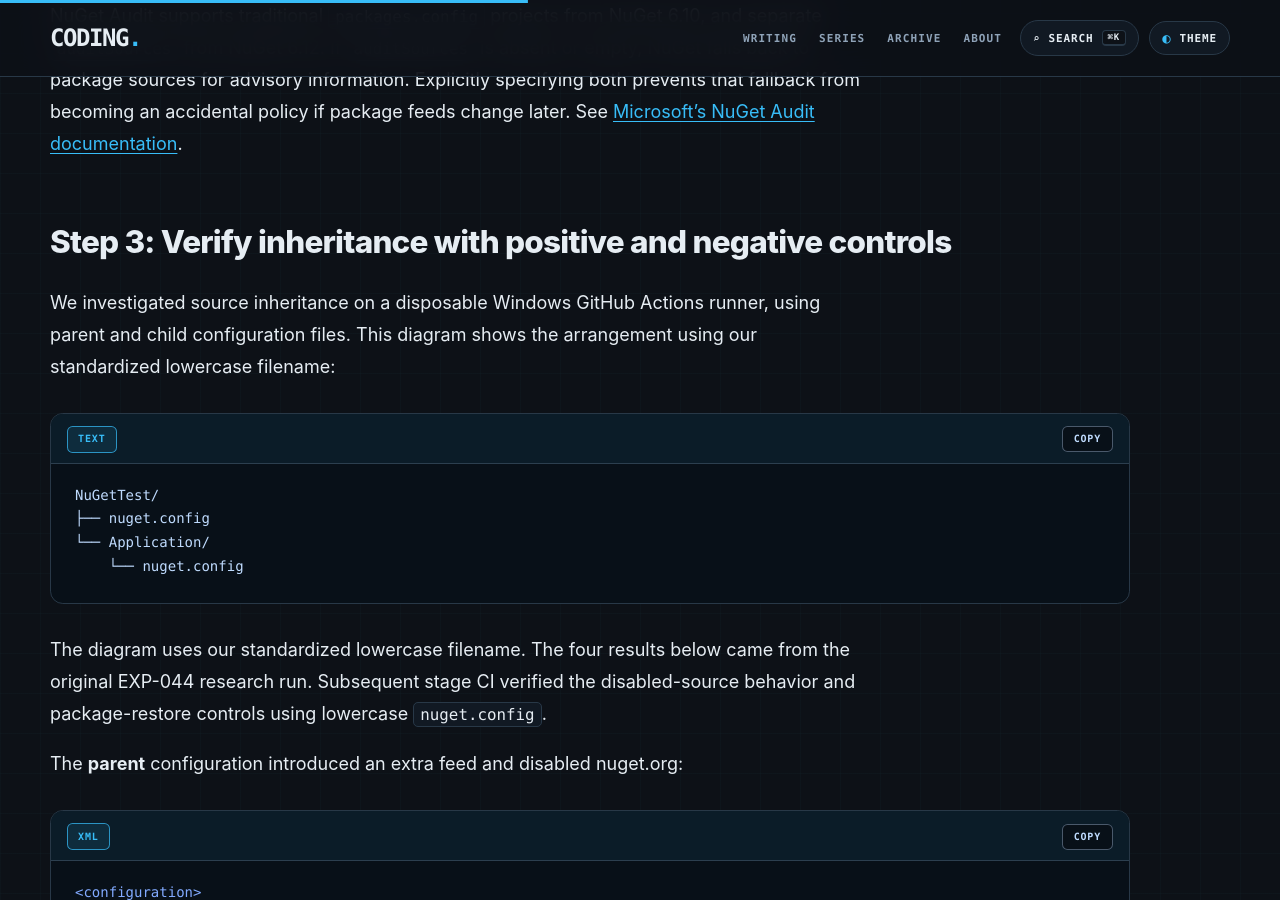
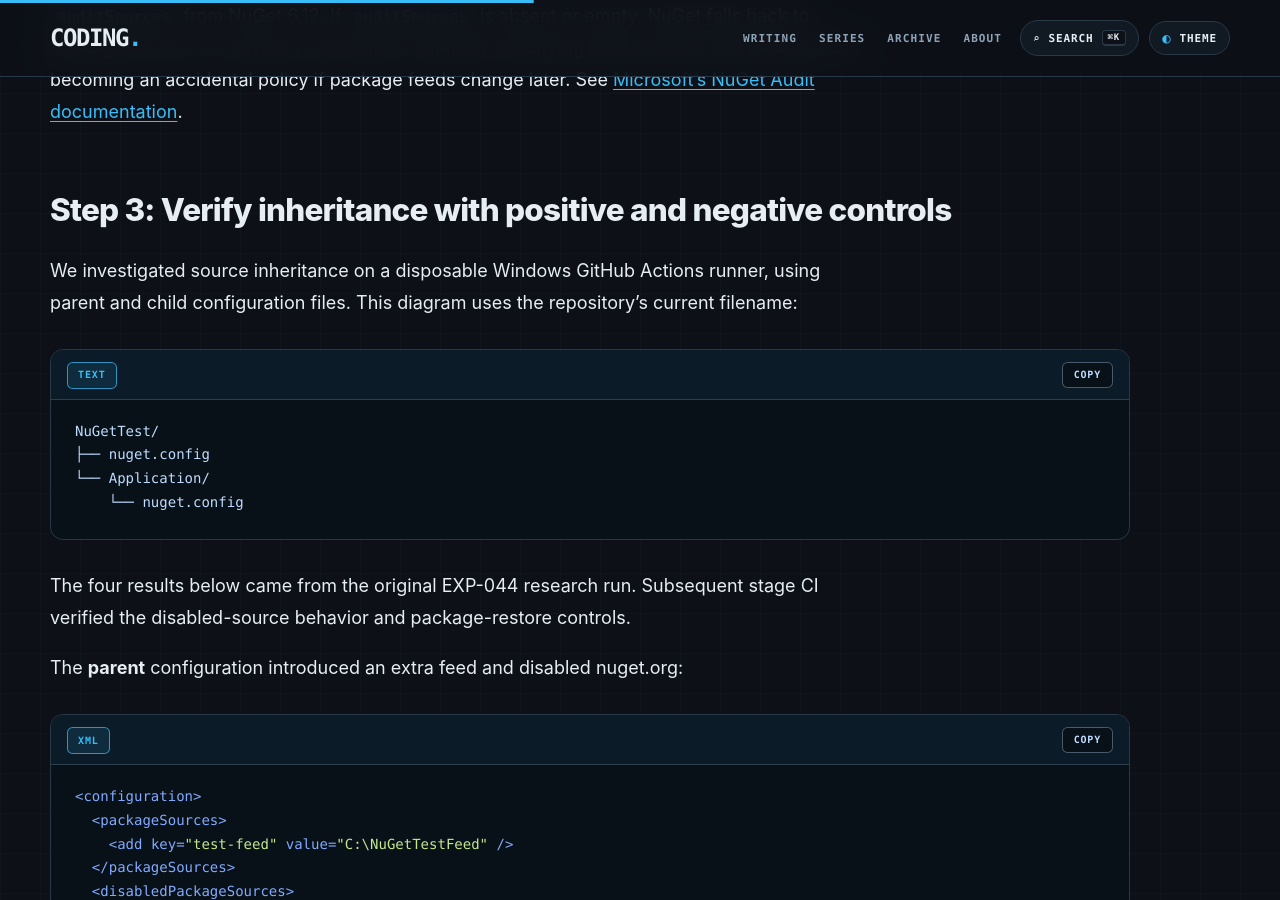
Before and after one commit to infoconex/coding-blog, a Jekyll site: the page built from post/2026/11/10/nuget-config-dotnet-framework-control-package-sources/index.md, in a window 1280 px wide and 900 px high, scrolled down 6627 px. Built offline with Jekyll 4.4.1, drawn with Linux system fonts in a browser that asks for light colours; some of the changed text lies outside the part shown.

Commit message:
Trim repeated nuget.config filename-casing commentary

````diff
--- a/post/2026/11/10/nuget-config-dotnet-framework-control-package-sources/index.md
+++ b/post/2026/11/10/nuget-config-dotnet-framework-control-package-sources/index.md
@@ -112,7 +112,7 @@
 
 We use lowercase `nuget.config` throughout our examples. NuGet recognizes several filename spellings during automatic discovery on case-sensitive file systems; its [commit-pinned implementation](https://github.com/NuGet/NuGet.Client/blob/59daae5c6fb0c9655e00fd70169b905463c29147/src/NuGet.Core/NuGet.Configuration/Settings/Settings.cs#L24-L43) explicitly prefers lowercase.
 
-When using `--configfile`, supply the filename's actual spelling. The RecordSift modernization case study now uses lowercase `nuget.config` consistently.
+When using `--configfile`, supply the filename's actual spelling.
 
 ## Step 2: Declare an explicit package-source policy
 
@@ -172,7 +172,7 @@
 
 ## Step 3: Verify inheritance with positive and negative controls
 
-We investigated source inheritance on a disposable Windows GitHub Actions runner, using parent and child configuration files. This diagram shows the arrangement using our standardized lowercase filename:
+We investigated source inheritance on a disposable Windows GitHub Actions runner, using parent and child configuration files. This diagram uses the repository's current filename:
 
 ```text
 NuGetTest/
@@ -181,7 +181,7 @@
     └── nuget.config
 ```
 
-The diagram uses our standardized lowercase filename. The four results below came from the original EXP-044 research run. Subsequent stage CI verified the disabled-source behavior and package-restore controls using lowercase `nuget.config`.
+The four results below came from the original EXP-044 research run. Subsequent stage CI verified the disabled-source behavior and package-restore controls.
 
 The **parent** configuration introduced an extra feed and disabled nuget.org:
 
@@ -270,7 +270,7 @@
 The experiment ran on Windows, although the source-listing command itself is cross-platform.
 
 The original outputs are retained in [EXP-044](https://github.com/infoconex/dotnet-modernization/blob/47866780f9a629dd56bf6ee3a4e175e247c4f480/projects/recordsift/evaluations/2026-11-pre-sdk/experiments/EXP-044-nuget-config-source-inheritance.md) and its [successful research run](https://github.com/infoconex/RecordSift/actions/runs/42737924517).
-The [post-rename stage run](https://github.com/infoconex/RecordSift/actions/runs/42775223915) also passed with the lowercase file.
+The [subsequent stage run](https://github.com/infoconex/RecordSift/actions/runs/42775223915) also passed.
 
 ## Step 4: Test an actual restore—not just the source listing
 
@@ -310,7 +310,7 @@
 
 The successful control instead shows NuGet downloading `nunit.3.14.0.nupkg` from nuget.org, installing it, and recording nuget.org under *Feeds used*. The paired source listings, the package-not-found message, and the successful retry with the clearing rule establish the observed difference. Full logs, including NuGet's cleanup diagnostics, are retained with the workflow artifact.
 
-The same positive and negative controls passed after the lowercase rename. The [successful post-rename stage workflow](https://github.com/infoconex/RecordSift/actions/runs/42775223915) retains both [complete restore logs and results](https://github.com/infoconex/RecordSift/actions/runs/42775223915/artifacts/13743955821).
+The same positive and negative controls passed in the later stage. The [successful stage workflow](https://github.com/infoconex/RecordSift/actions/runs/42775223915) retains both [complete restore logs and results](https://github.com/infoconex/RecordSift/actions/runs/42775223915/artifacts/13743955821).
 
 ### Verify the application solution
 
@@ -339,7 +339,7 @@
 
 The restore experiments justified one **behavioral change**: add a `disabledPackageSources` clearing section while retaining the existing package and audit sources.
 
-We made a **separate convention cleanup** at the same time: standardize the repository's root filename as lowercase `nuget.config` and update its references. That rename was not a conclusion of the source-inheritance experiments; it was a repository consistency decision.
+Separately, we standardized the repository filename as `nuget.config` and updated its references. That was a consistency change, not an experimental finding.
 
 The complete case-study configuration is:
 
@@ -402,7 +402,7 @@
 
 Modernization doesn't always begin with a framework upgrade.
 
-For RecordSift, we investigated an inherited setting that could override the intent of an existing repository configuration. We reproduced the issue, confirmed the effective source listings, used an NUnit restore to verify package acquisition with and without the clearing rule, and preserved a small, reviewable change. We also adopted a consistent lowercase filename as a separate convention cleanup.
+For RecordSift, we investigated an inherited setting that could override the intent of an existing repository configuration. We reproduced the issue, confirmed the effective source listings, used an NUnit restore to verify package acquisition with and without the clearing rule, and preserved a small, reviewable change.
 
 The XML change was simple. The verification made it meaningful.
 
````
